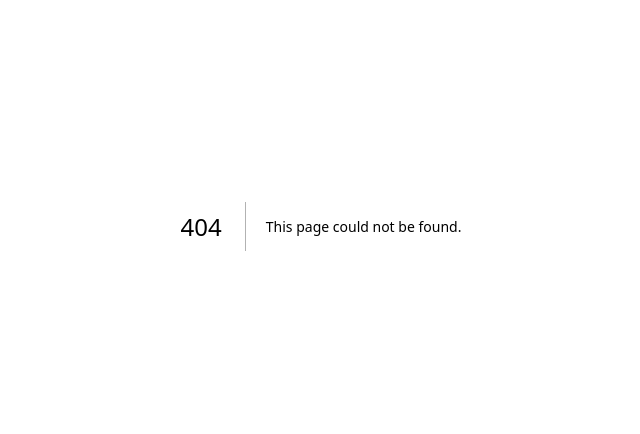
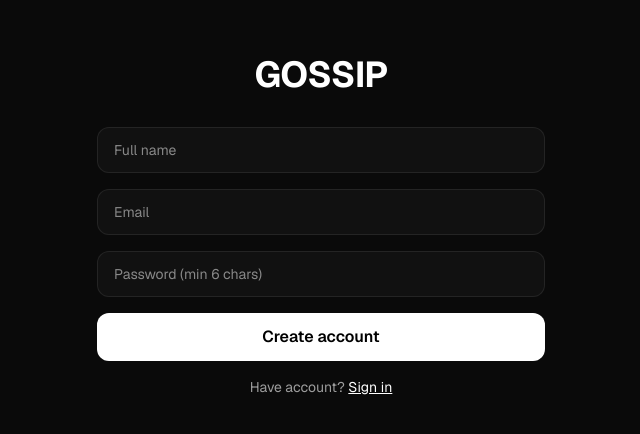
Before and after one commit to edmarsousa0565-crypto/gossip, a Next.js app: page /register in a window 1280 px wide. Before the commit this address had no page. Shown: the part 174-608 px from the top of the page, without its empty margins (319-959 px from the left). Built offline with nearby package versions, Linux system fonts and the light colour scheme; no server answers.

Commit message:
feat: add auth pages (login, register) and useAuth hook

```diff
--- /dev/null
+++ b/app/(auth)/layout.tsx
@@ -0,0 +1,10 @@
+export default function AuthLayout({ children }: { children: React.ReactNode }) {
+  return (
+    <main className="min-h-screen bg-bg flex items-center justify-center p-4">
+      <div className="w-full max-w-md">
+        <h1 className="text-4xl font-bold text-center mb-8 tracking-tight">GOSSIP</h1>
+        {children}
+      </div>
+    </main>
+  )
+}
--- /dev/null
+++ b/app/(auth)/login/page.tsx
@@ -0,0 +1,30 @@
+'use client'
+import { useAuth } from '@/hooks/useAuth'
+import Link from 'next/link'
+
+export default function LoginPage() {
+  const { signIn, loading, error } = useAuth()
+
+  async function handleSubmit(e: React.FormEvent<HTMLFormElement>) {
+    e.preventDefault()
+    const fd = new FormData(e.currentTarget)
+    await signIn(fd.get('email') as string, fd.get('password') as string)
+  }
+
+  return (
+    <form onSubmit={handleSubmit} className="space-y-4">
+      <input name="email" type="email" placeholder="Email" required
+        className="w-full bg-surface border border-border rounded-xl px-4 py-3 text-sm outline-none focus:border-white/30 transition-colors" />
+      <input name="password" type="password" placeholder="Password" required
+        className="w-full bg-surface border border-border rounded-xl px-4 py-3 text-sm outline-none focus:border-white/30 transition-colors" />
+      {error && <p className="text-red-400 text-sm">{error}</p>}
+      <button type="submit" disabled={loading}
+        className="w-full bg-white text-black font-semibold py-3 rounded-xl hover:bg-white/90 transition-colors disabled:opacity-50">
+        {loading ? 'Signing in...' : 'Sign in'}
+      </button>
+      <p className="text-center text-muted text-sm">
+        No account? <Link href="/register" className="text-white underline">Create one</Link>
+      </p>
+    </form>
+  )
+}
--- /dev/null
+++ b/app/(auth)/register/page.tsx
@@ -0,0 +1,32 @@
+'use client'
+import { useAuth } from '@/hooks/useAuth'
+import Link from 'next/link'
+
+export default function RegisterPage() {
+  const { signUp, loading, error } = useAuth()
+
+  async function handleSubmit(e: React.FormEvent<HTMLFormElement>) {
+    e.preventDefault()
+    const fd = new FormData(e.currentTarget)
+    await signUp(fd.get('email') as string, fd.get('password') as string, fd.get('fullName') as string)
+  }
+
+  return (
+    <form onSubmit={handleSubmit} className="space-y-4">
+      <input name="fullName" placeholder="Full name" required
+        className="w-full bg-surface border border-border rounded-xl px-4 py-3 text-sm outline-none focus:border-white/30 transition-colors" />
+      <input name="email" type="email" placeholder="Email" required
+        className="w-full bg-surface border border-border rounded-xl px-4 py-3 text-sm outline-none focus:border-white/30 transition-colors" />
+      <input name="password" type="password" placeholder="Password (min 6 chars)" minLength={6} required
+        className="w-full bg-surface border border-border rounded-xl px-4 py-3 text-sm outline-none focus:border-white/30 transition-colors" />
+      {error && <p className="text-red-400 text-sm">{error}</p>}
+      <button type="submit" disabled={loading}
+        className="w-full bg-white text-black font-semibold py-3 rounded-xl hover:bg-white/90 transition-colors disabled:opacity-50">
+        {loading ? 'Creating account...' : 'Create account'}
+      </button>
+      <p className="text-center text-muted text-sm">
+        Have account? <Link href="/login" className="text-white underline">Sign in</Link>
+      </p>
+    </form>
+  )
+}
--- /dev/null
+++ b/hooks/useAuth.ts
@@ -0,0 +1,35 @@
+'use client'
+import { createClient } from '@/lib/supabase/client'
+import { useRouter } from 'next/navigation'
+import { useState } from 'react'
+
+export function useAuth() {
+  const supabase = createClient()
+  const router = useRouter()
+  const [loading, setLoading] = useState(false)
+  const [error, setError] = useState<string | null>(null)
+
+  async function signUp(email: string, password: string, fullName: string) {
+    setLoading(true); setError(null)
+    const { error } = await supabase.auth.signUp({
+      email, password,
+      options: { data: { full_name: fullName } }
+    })
+    if (error) { setError(error.message); setLoading(false); return }
+    router.push('/feed')
+  }
+
+  async function signIn(email: string, password: string) {
+    setLoading(true); setError(null)
+    const { error } = await supabase.auth.signInWithPassword({ email, password })
+    if (error) { setError(error.message); setLoading(false); return }
+    router.push('/feed')
+  }
+
+  async function signOut() {
+    await supabase.auth.signOut()
+    router.push('/login')
+  }
+
+  return { signUp, signIn, signOut, loading, error }
+}
```
